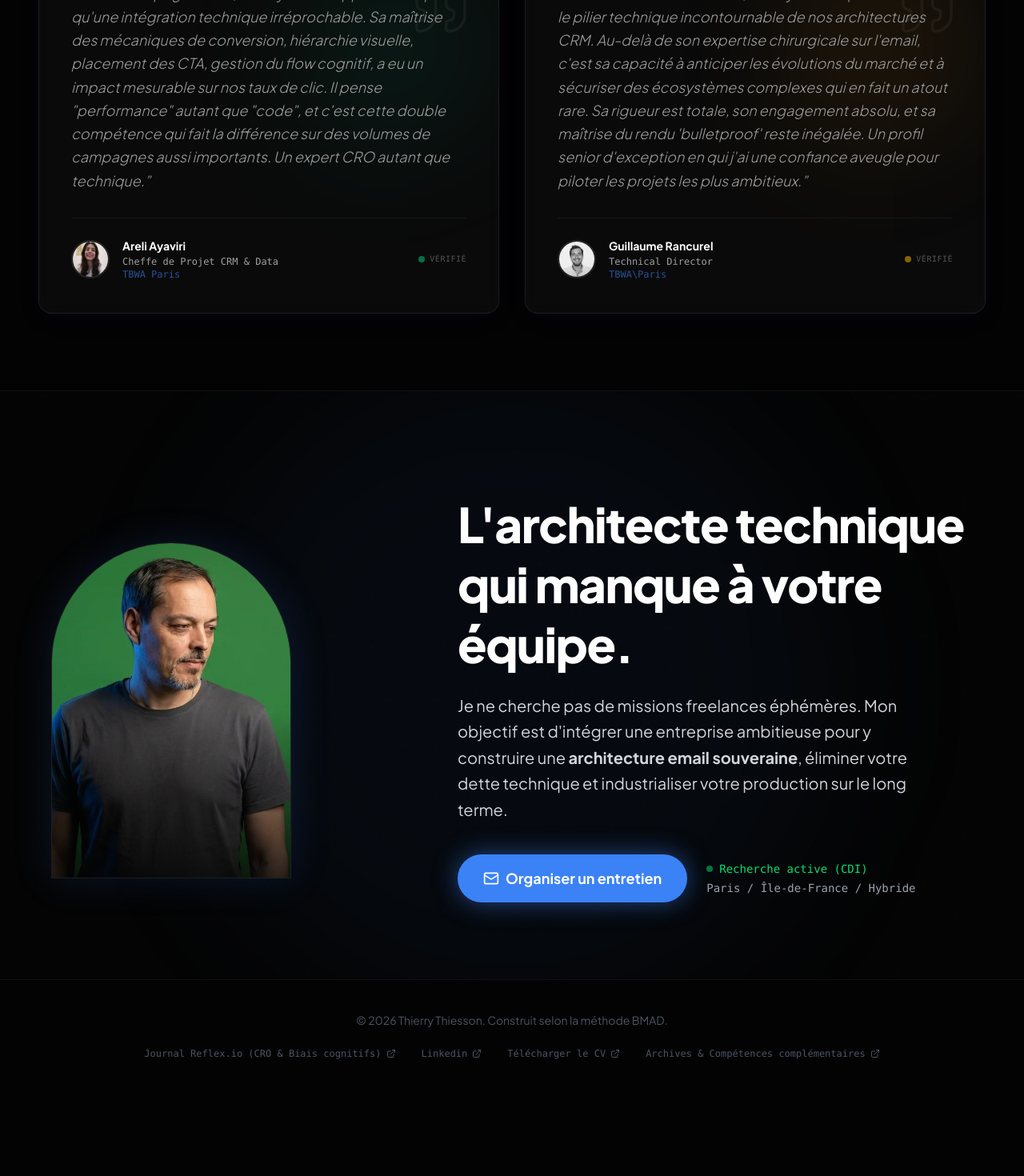
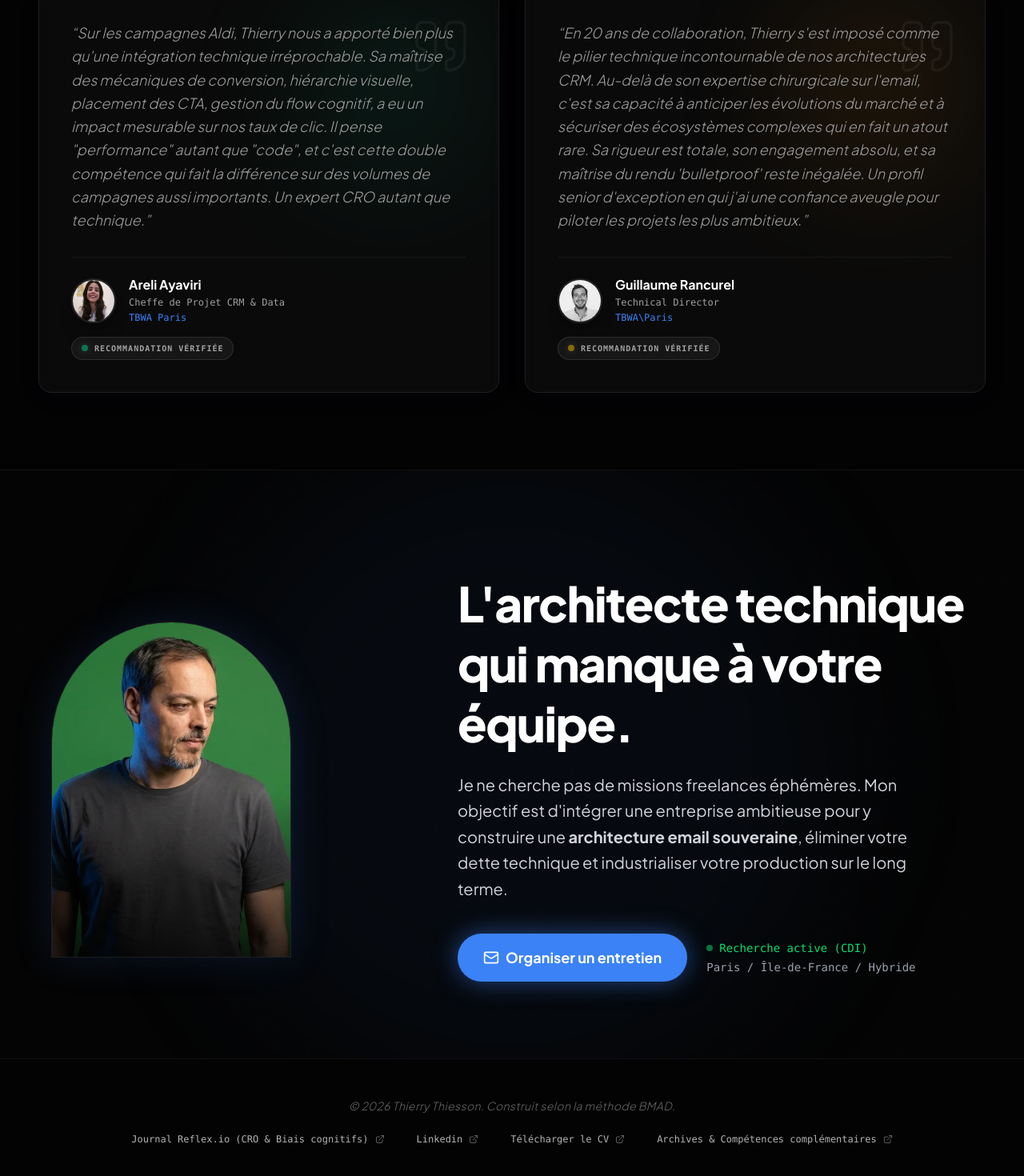
Before and after one commit to mist3rth/Portfolio, a Next.js app: page / in a window 1280 px wide. Shown: the part 8840-10310 px from the top of the page at 80% size. Before the commit the page ends 10205 px from the top, so only its background shows below. Built offline with nearby package versions, Linux system fonts and the light colour scheme.

Commit message:
style: optimisations responsive parcours et témoignages, correction contraste footer

```diff
--- a/src/app/page.tsx
+++ b/src/app/page.tsx
@@ -148,39 +148,39 @@ export default function Home() {
         </div>
       </section>
 
-      <footer className="bg-[#030303] border-t border-white/5 py-10 px-6 flex flex-col items-center gap-4 text-sm text-gray-600 relative z-10 text-center">
-        <p>© {new Date().getFullYear()} {personalInfo.name}. Construit selon la méthode BMAD.</p>
-        <div className="flex flex-wrap justify-center gap-x-8 gap-y-3 mt-2 font-mono text-xs">
+      <footer className="bg-[#030303] border-t border-white/5 py-12 px-6 flex flex-col items-center gap-6 text-sm text-white/40 relative z-10 text-center">
+        <p className="font-light tracking-wide italic">© {new Date().getFullYear()} {personalInfo.name}. Construit selon la méthode BMAD.</p>
+        <div className="flex flex-wrap justify-center gap-x-10 gap-y-4 font-mono text-xs text-white/70">
           <a
             href="https://mist3rth.github.io/Reflex.io/"
             target="_blank"
             rel="noopener noreferrer"
-            className="flex items-center gap-1.5 hover:text-accent transition-colors underline-offset-4 hover:underline"
+            className="flex items-center gap-2 hover:text-accent transition-all duration-300 underline-offset-4 hover:underline decoration-accent/30"
           >
-            Journal Reflex.io (CRO & Biais cognitifs) <ExternalLink size={12} />
+            Journal Reflex.io (CRO & Biais cognitifs) <ExternalLink size={12} className="opacity-50" />
           </a>
           <a
             href={personalInfo.linkedin}
             target="_blank"
             rel="noopener noreferrer"
-            className="flex items-center gap-1.5 hover:text-accent transition-colors underline-offset-4 hover:underline"
+            className="flex items-center gap-2 hover:text-accent transition-all duration-300 underline-offset-4 hover:underline decoration-accent/30"
           >
-            Linkedin <ExternalLink size={12} />
+            Linkedin <ExternalLink size={12} className="opacity-50" />
           </a>
           <a
             href="/Portfolio/cv-thierry-thiesson.pdf"
             target="_blank"
-            className="flex items-center gap-1.5 hover:text-accent transition-colors underline-offset-4 hover:underline"
+            className="flex items-center gap-2 hover:text-accent transition-all duration-300 underline-offset-4 hover:underline decoration-accent/30"
           >
-            Télécharger le CV <ExternalLink size={12} />
+            Télécharger le CV <ExternalLink size={12} className="opacity-50" />
           </a>
           <a
             href="https://mist3rth.github.io/presentMe/"
             target="_blank"
             rel="noopener noreferrer"
-            className="flex items-center gap-1.5 hover:text-accent transition-colors underline-offset-4 hover:underline"
+            className="flex items-center gap-2 hover:text-accent transition-all duration-300 underline-offset-4 hover:underline decoration-accent/30"
           >
-            Archives & Compétences complémentaires <ExternalLink size={12} />
+            Archives & Compétences complémentaires <ExternalLink size={12} className="opacity-50" />
           </a>
         </div>
       </footer>
--- a/src/components/Testimonials.tsx
+++ b/src/components/Testimonials.tsx
@@ -98,22 +98,25 @@ export default function Testimonials() {
               </div>
 
               {/* Auteur */}
-              <div className="relative z-10 mt-8 flex items-center gap-4 pt-6 border-t border-white/5">
-                {/* Avatar initial */}
-              <div className="relative w-12 h-12 rounded-full overflow-hidden border-2 border-white/10 shrink-0">
-                  <Image src={t.photo} alt={t.name} fill className="object-cover" sizes="48px" />
+              <div className="relative z-10 mt-8 pt-6 border-t border-white/5">
+                <div className="flex items-center gap-4 mb-4">
+                  {/* Avatar */}
+                  <div className="relative w-14 h-14 rounded-full overflow-hidden border-2 border-white/10 shrink-0 shadow-xl">
+                    <Image src={t.photo} alt={t.name} fill className="object-cover" sizes="56px" />
+                  </div>
+                  <div className="flex-1">
+                    <p className="font-bold text-primary text-base leading-tight">{t.name}</p>
+                    <p className="text-xs text-secondary font-mono mt-1 leading-snug">
+                      {t.role}
+                    </p>
+                    <p className="text-xs text-accent font-mono mt-0.5">{t.company}</p>
+                  </div>
                 </div>
-                <div>
-                  <p className="font-bold text-primary text-sm">{t.name}</p>
-                  <p className="text-xs text-secondary font-mono mt-0.5">
-                    {t.role}
-                  </p>
-                  <p className="text-xs text-accent/60 font-mono">{t.company}</p>
-                </div>
-                {/* Dot "vérifié" */}
-                <div className="ml-auto flex items-center gap-1.5">
-                  <span className={`w-2 h-2 rounded-full ${t.dotColor} animate-pulse`}></span>
-                  <span className="text-[10px] font-mono text-white/30 uppercase tracking-wider">Vérifié</span>
+
+                {/* Badge de vérification - Placé en dessous pour plus de visibilité */}
+                <div className="flex items-center gap-2 px-3 py-1.5 rounded-full bg-white/5 border border-white/10 w-fit">
+                  <span className={`w-2 h-2 rounded-full ${t.dotColor} animate-pulse shadow-[0_0_8px_rgba(255,255,255,0.3)]`}></span>
+                  <span className="text-[10px] font-bold font-mono text-white/60 uppercase tracking-widest">Recommandation vérifiée</span>
                 </div>
               </div>
             </div>
--- a/src/components/Timeline.tsx
+++ b/src/components/Timeline.tsx
@@ -22,16 +22,16 @@ export default function Timeline() {
             </p>
           </div>
 
-      <div className="relative border-l-2 border-accent/20 pl-8 md:pl-12 space-y-16 py-4 group/timeline">
-        {/* Animated line on hover/scroll */}
-        <div className="absolute inset-y-0 left-[-2px] w-[2px] bg-accent h-0 group-hover/timeline:h-full transition-all duration-[2000ms] ease-in-out"></div>
+      <div className="relative border-l-0 md:border-l-2 border-accent/20 pl-0 md:pl-12 space-y-16 py-4 group/timeline">
+        {/* Animated line on hover/scroll - Desktop only */}
+        <div className="hidden md:block absolute inset-y-0 left-[-2px] w-[2px] bg-accent h-0 group-hover/timeline:h-full transition-all duration-[2000ms] ease-in-out"></div>
 
         {experiences.map((exp, index) => (
           <div key={exp.id} className="relative group">
-            {/* Dot */}
-            <div className="absolute w-6 h-6 bg-black border-4 border-accent rounded-full -left-[45px] md:-left-[61px] top-1 group-hover:scale-125 transition-transform duration-300 shadow-[0_0_15px_rgba(59,130,246,0.6)] z-10"></div>
+            {/* Dot - Desktop only */}
+            <div className="hidden md:block absolute w-6 h-6 bg-black border-4 border-accent rounded-full -left-[45px] md:-left-[61px] top-1 group-hover:scale-125 transition-transform duration-300 shadow-[0_0_15px_rgba(59,130,246,0.6)] z-10"></div>
 
-            <div className="bg-black/40 backdrop-blur-xl glass-panel p-10 rounded-2xl hover:shadow-2xl hover:shadow-accent/10 transition-all duration-300 group-hover:-translate-y-1 border border-glass-border">
+            <div className="bg-black/40 backdrop-blur-xl glass-panel p-6 md:p-10 rounded-2xl hover:shadow-2xl hover:shadow-accent/10 transition-all duration-300 group-hover:-translate-y-1 border border-glass-border">
               <span className="inline-block py-1.5 px-4 rounded-full bg-accent/20 border border-accent/30 text-accent font-bold text-xs tracking-widest uppercase mb-6">
                 {exp.period}
               </span>
```
